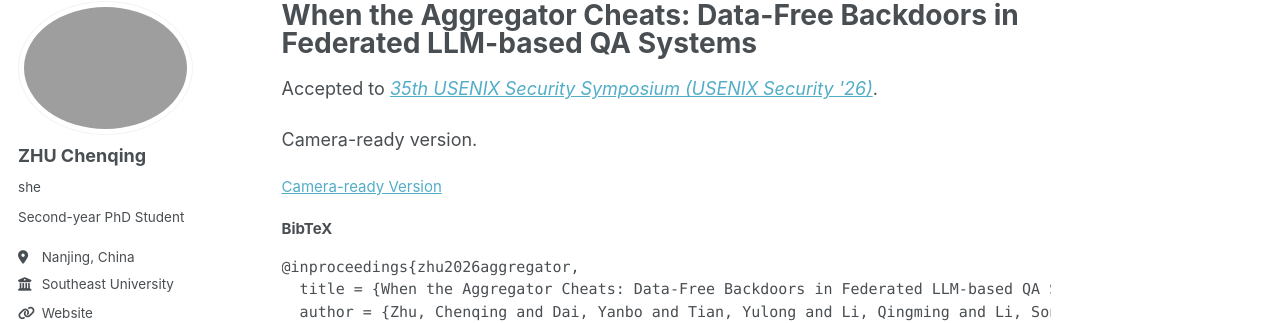
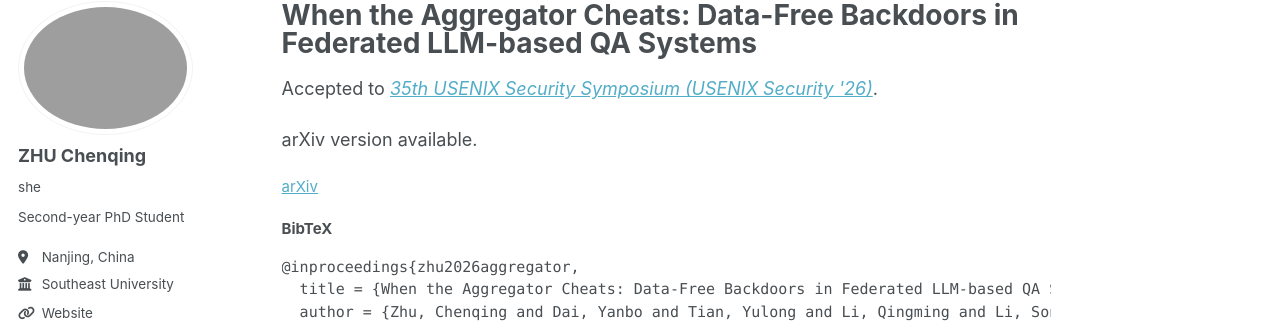
Before and after one commit to chenqing-zhu/chenqing-zhu.github.io, a Jekyll site: the page built from _publications/2026-01-01-when-the-aggregator-cheats.md, in a window 1280 px wide and 1238 px high. Shown: the part 105-428 px from the top of the window. Built offline with Jekyll 4.4.1, drawn with Linux system fonts in a browser that asks for light colours; some web fonts are replaced.

Commit message:
publications adjusted

```diff
--- a/_publications/2026-01-01-when-the-aggregator-cheats.md
+++ b/_publications/2026-01-01-when-the-aggregator-cheats.md
@@ -7,8 +7,7 @@ excerpt: 'A data-free and stealthy server-side backdoor attack against federated
 date: 2026-01-01
 venue: 'USENIX Security 2026'
 publication: 'Accepted to <a href="https://www.usenix.org/conference/usenixsecurity26"><i>35th USENIX Security Symposium (USENIX Security &apos;26)</i></a>.'
-paperurl: '/files/chenqing_when_aggregator_cheats.pdf'
-paperlabel: 'Camera-ready Version'
+arxivurl: 'https://arxiv.org/abs/2606.27511'
 citation: |
   @inproceedings{zhu2026aggregator,
     title = {When the Aggregator Cheats: Data-Free Backdoors in Federated LLM-based QA Systems},
@@ -19,4 +18,4 @@ citation: |
   }
 ---
 
-Camera-ready version.
+arXiv version available.
```
Also changed, not shown: 1 other file.
